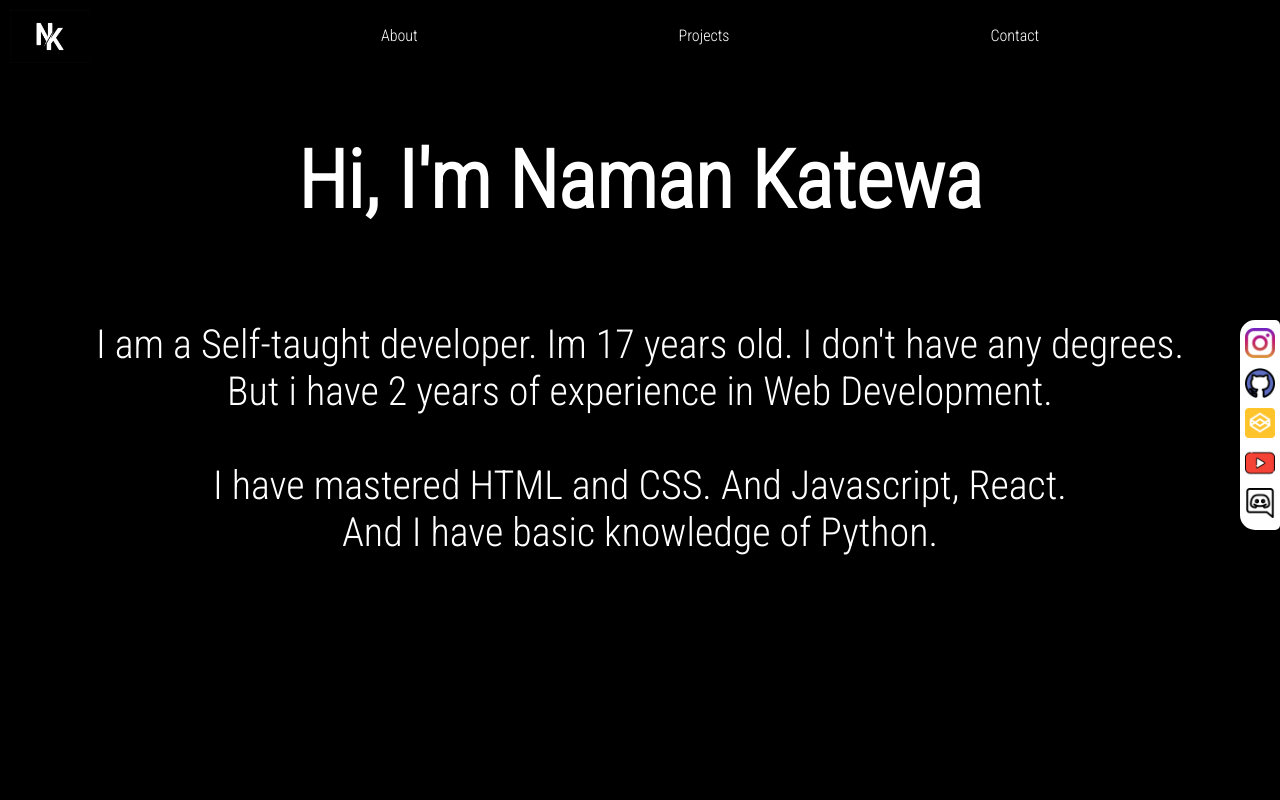
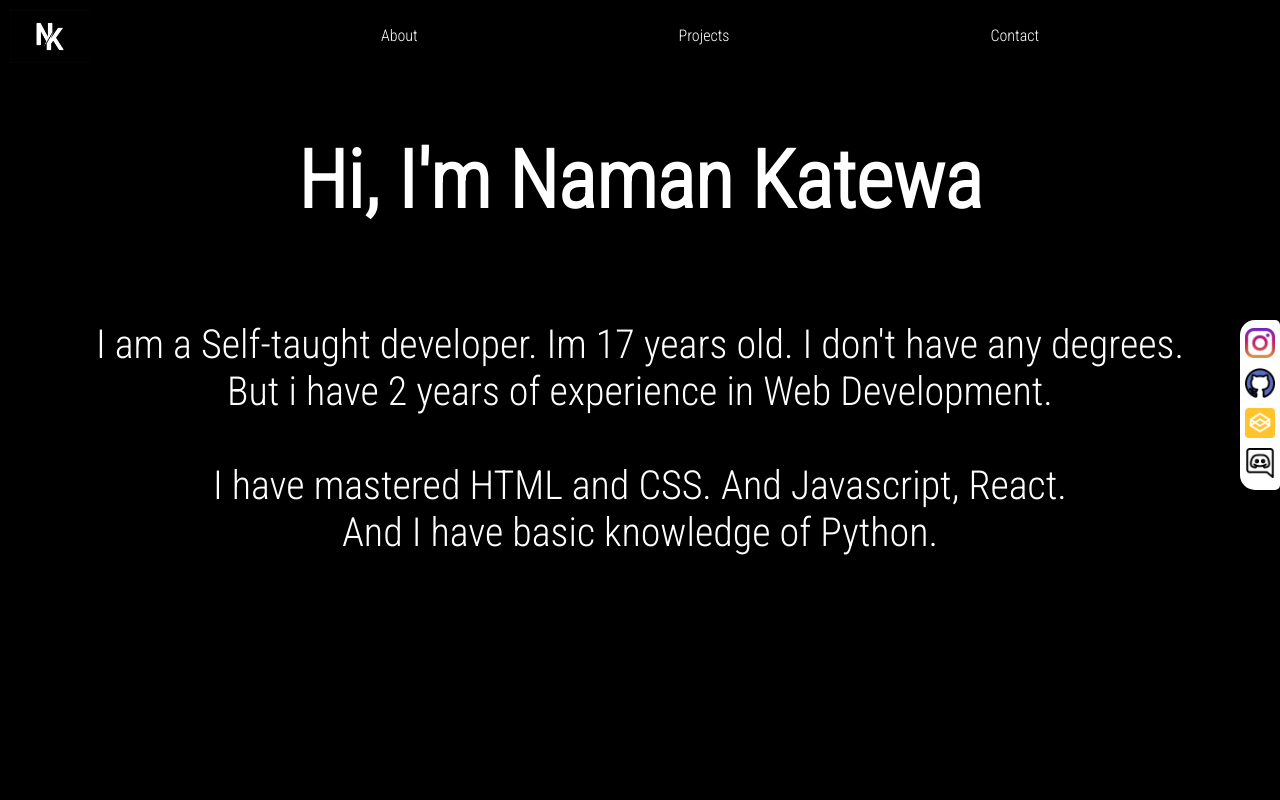
Before and after one commit to NamanKatewa/Portfolio, a plain HTML site: page index.html in a window 1280 px wide. Shown: the top 800 px of the page. Drawn offline with Linux system fonts and the light colour scheme.

Commit message:
Update index.html

```diff
--- a/index.html
+++ b/index.html
@@ -37,12 +37,6 @@
       <a href="https://codepen.io/namankatewa" target="_blank">
         <img src="Images/codepen.png" alt="" />
       </a>
-
-      <a
-        href="https://www.youtube.com/channel/UCdRZHLVH8nNSACj4FVHiihw"
-        target="_blank"
-      >
-        <img src="Images/youtube.png" alt="" />
       </a>
       <a href="https://discord.gg/bv2FgKaSGw" target="_blank">
         <img src="Images/discord.png" alt="" />
```
